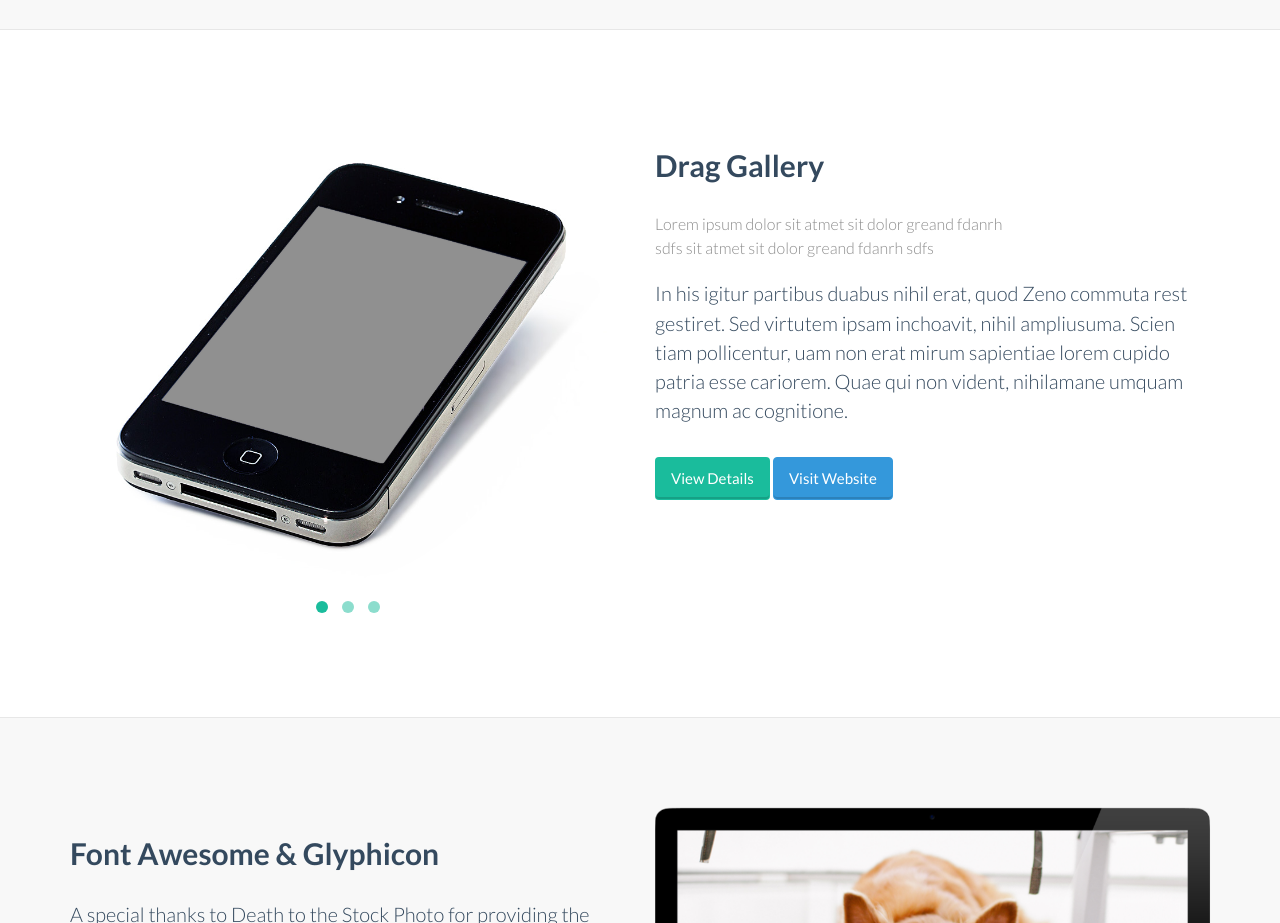
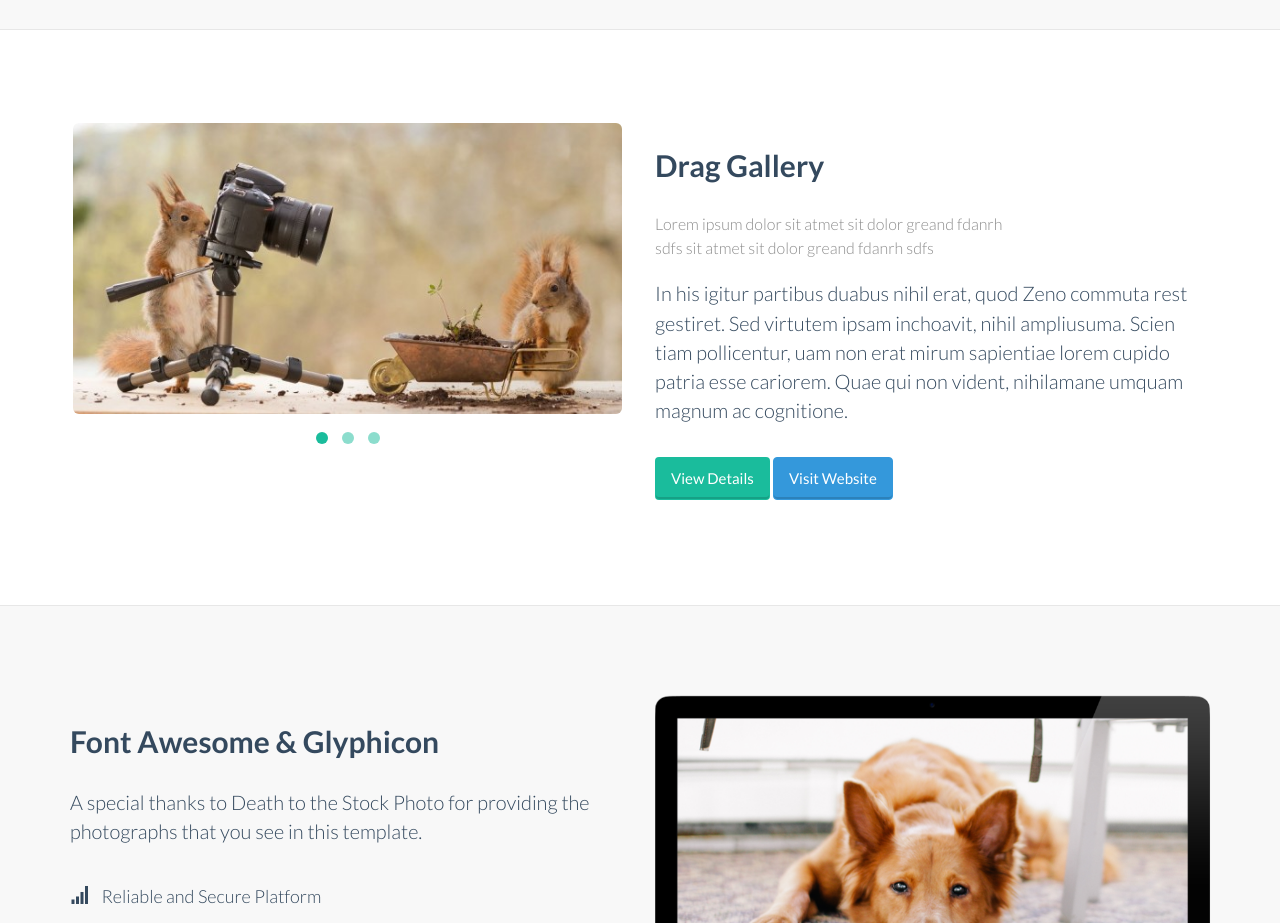
Before and after one commit to candyco2/co2, a plain HTML site: page index.html in a window 1280 px wide. Shown: the part 2360-3283 px from the top of the page. Drawn offline with Linux system fonts and the light colour scheme.

Commit message:
Update index.html

```diff
--- a/index.html
+++ b/index.html
@@ -203,17 +203,17 @@
                      <div id="owl-demo-1" class="owl-carousel">
 						<a href="img/iphone.png" class="image-link">
 							<div class="item">
-								<img  class="img-responsive img-rounded" src="img/iphone.png" alt="">
+								<img  class="img-responsive img-rounded" src="img/iphone.jpg" alt="">
 							</div>
 						</a>
 						<a href="img/iphone.png" class="image-link">
 							<div class="item">
-								<img  class="img-responsive img-rounded" src="img/iphone.png" alt="">
+								<img  class="img-responsive img-rounded" src="img/iphone.jpg" alt="">
 							</div>
 						</a>
 						<a href="img/iphone.png" class="image-link">
 							<div class="item">
-								<img  class="img-responsive img-rounded" src="img/iphone.png" alt="">
+								<img  class="img-responsive img-rounded" src="img/iphone.jpg" alt="">
 							</div>
 						</a>
 					</div>
```
